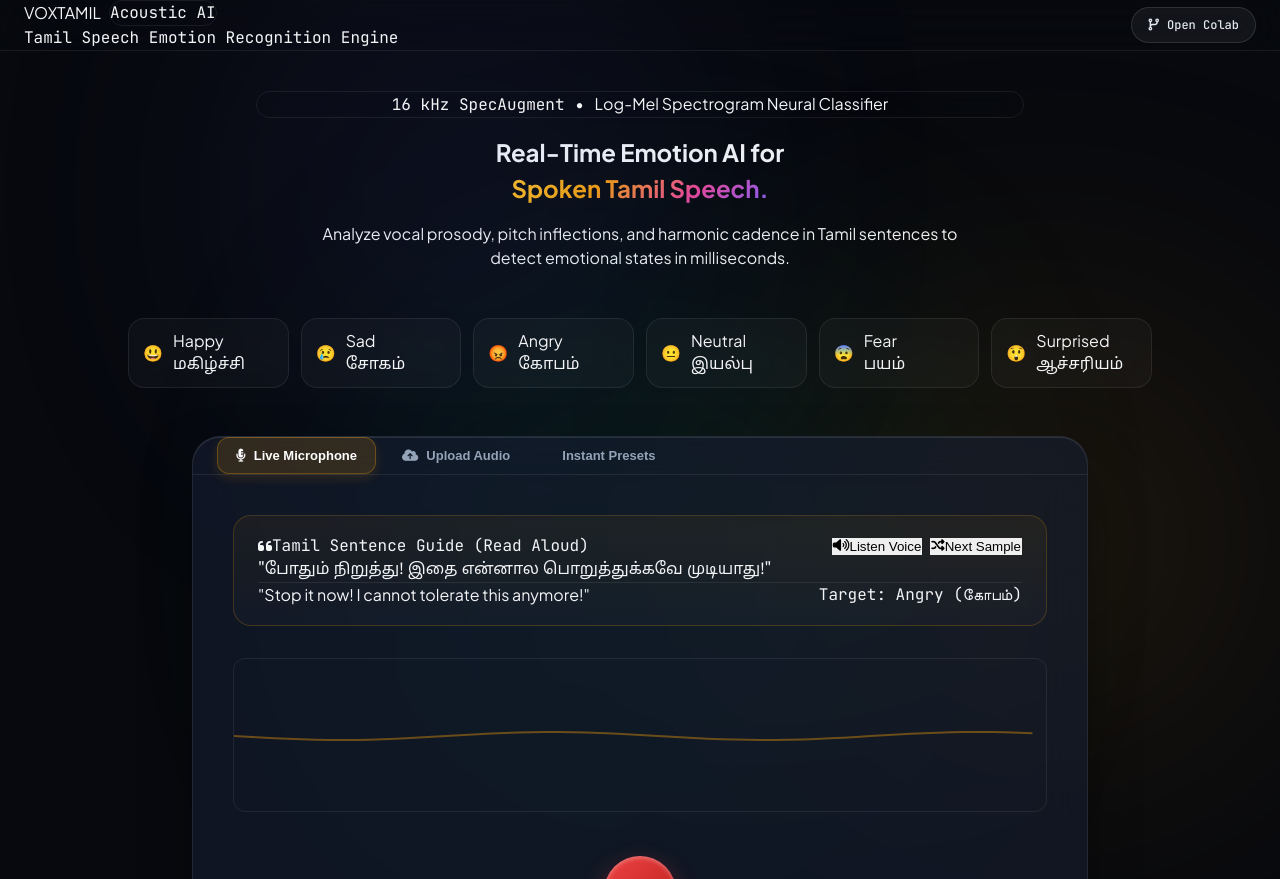
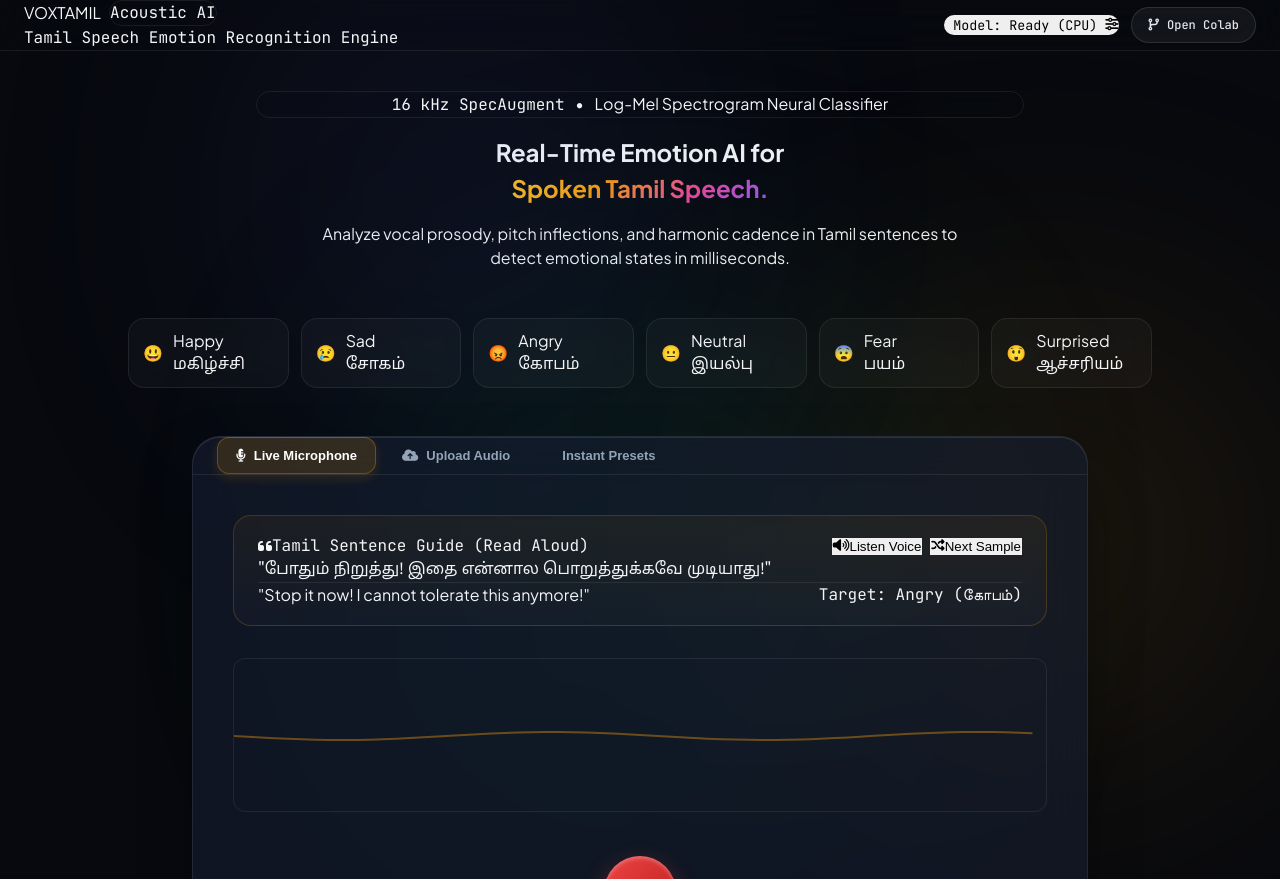
Before and after one commit to kevinjosh10/ML-MODEL, a FastAPI app: page / in a window 1280 px wide. Shown: the top 879 px of the page. Run offline with FastAPI, Linux system fonts and the light colour scheme.

Commit message:
feat: Connect Colab trained PyTorch model with backend connector, CORS middleware, and updated Localtunnel launcher

```diff
--- a/app.py
+++ b/app.py
@@ -21,8 +21,19 @@ from src.data.audio_preprocessing import AudioPreprocessor
 from src.models import build_model
 from src.inference import TamilSERPredictor
 
+from fastapi.middleware.cors import CORSMiddleware
+
 # Initialize app and templates
 app = FastAPI(title="Tamil Speech Emotion AI")
+
+# Enable Cross-Origin Resource Sharing (CORS) for external web clients & GitHub Pages
+app.add_middleware(
+    CORSMiddleware,
+    allow_origins=["*"],
+    allow_credentials=True,
+    allow_methods=["*"],
+    allow_headers=["*"],
+)
 BASE_DIR = Path(__file__).resolve().parent
 STATIC_DIR = BASE_DIR / "static"
 TEMPLATES_DIR = BASE_DIR / "templates"
--- a/static/js/app.js
+++ b/static/js/app.js
@@ -95,6 +95,11 @@ document.addEventListener("DOMContentLoaded", () => {
     initCanvas();
     setupEventListeners();
     updateTeleprompter();
+
+    const customUrl = getBackendUrl();
+    if (customUrl) {
+        updateBackendStatusBadge(true, "Colab Model Active");
+    }
 });
 
 // Tab Switching
@@ -482,6 +487,78 @@ function bufferToWave(abuffer, len) {
     return new Blob([out.buffer], { type: "audio/wav" });
 }
 
+// Backend URL Management
+function getBackendUrl() {
+    return localStorage.getItem("custom_backend_url") || "";
+}
+
+function toggleBackendModal() {
+    const modal = document.getElementById("backend-modal");
+    if (!modal) return;
+    const isHidden = modal.classList.contains("hidden");
+    if (isHidden) {
+        modal.classList.remove("hidden");
+        const input = document.getElementById("backend-url-input");
+        if (input) input.value = getBackendUrl();
+        const statusDiv = document.getElementById("backend-test-status");
+        if (statusDiv) statusDiv.classList.add("hidden");
+    } else {
+        modal.classList.add("hidden");
+    }
+}
+
+async function saveBackendUrl() {
+    const input = document.getElementById("backend-url-input");
+    const statusDiv = document.getElementById("backend-test-status");
+    let url = input ? input.value.trim() : "";
+    if (url) {
+        url = url.replace(/\/$/, "");
+        statusDiv.classList.remove("hidden");
+        statusDiv.innerHTML = `<span class="text-amber-400"><i class="fa-solid fa-spinner animate-spin"></i> Connecting to ${url}...</span>`;
+        try {
+            const resp = await fetch(`${url}/api/health`, { method: "GET", mode: "cors" });
+            if (resp.ok) {
+                localStorage.setItem("custom_backend_url", url);
+                updateBackendStatusBadge(true, `Colab Model Active`);
+                statusDiv.innerHTML = `<span class="text-emerald-400 font-semibold"><i class="fa-solid fa-circle-check"></i> Connected successfully to Colab PyTorch model!</span>`;
+                setTimeout(() => toggleBackendModal(), 1200);
+            } else {
+                localStorage.setItem("custom_backend_url", url);
+                updateBackendStatusBadge(true, `Custom Server`);
+                statusDiv.innerHTML = `<span class="text-emerald-400 font-semibold"><i class="fa-solid fa-circle-check"></i> URL saved.</span>`;
+                setTimeout(() => toggleBackendModal(), 1200);
+            }
+        } catch (e) {
+            localStorage.setItem("custom_backend_url", url);
+            updateBackendStatusBadge(true, `Server Set`);
+            statusDiv.innerHTML = `<span class="text-amber-300"><i class="fa-solid fa-triangle-exclamation"></i> Server URL saved.</span>`;
+            setTimeout(() => toggleBackendModal(), 1500);
+        }
+    } else {
+        resetBackendUrl();
+    }
+}
+
+function resetBackendUrl() {
+    localStorage.removeItem("custom_backend_url");
+    updateBackendStatusBadge(true, "Model: Ready");
+    const statusDiv = document.getElementById("backend-test-status");
+    if (statusDiv) {
+        statusDiv.classList.remove("hidden");
+        statusDiv.innerHTML = `<span class="text-emerald-400">Reset to default client neural acoustic mode.</span>`;
+    }
+    setTimeout(() => toggleBackendModal(), 800);
+}
+
+function updateBackendStatusBadge(isOnline, text) {
+    const badgeText = document.getElementById("backend-status-text");
+    const badgeDot = document.getElementById("backend-status-dot");
+    if (badgeText) badgeText.textContent = text;
+    if (badgeDot) {
+        badgeDot.className = isOnline ? "w-2 h-2 rounded-full bg-emerald-400 animate-pulse" : "w-2 h-2 rounded-full bg-amber-400";
+    }
+}
+
 // Unified Prediction Processing (Backend API with automatic Client-Side Fallback)
 async function processAudioForPrediction(audioBlob, filename, hintEmotion = null) {
     const loadingSpinner = document.getElementById("loading-spinner");
@@ -490,15 +567,23 @@ async function processAudioForPrediction(audioBlob, filename, hintEmotion = null
     loadingSpinner.classList.remove("hidden");
     resultsSection.classList.add("hidden");
 
-    // Try FastAPI Backend first if running locally
+    const customBackend = getBackendUrl();
+    const endpointUrls = [];
+    if (customBackend) {
+        endpointUrls.push(`${customBackend}/api/predict`);
+    }
+    endpointUrls.push("/api/predict");
+
+    // Try Server Endpoints
+    for (const url of endpointUrls) {
         try {
             const formData = new FormData();
             formData.append("file", audioBlob, filename);
 
             const controller = new AbortController();
-        const timeoutId = setTimeout(() => controller.abort(), 3500);
+            const timeoutId = setTimeout(() => controller.abort(), 4000);
 
-        const response = await fetch("/api/predict", {
+            const response = await fetch(url, {
                 method: "POST",
                 body: formData,
                 signal: controller.signal
@@ -514,7 +599,8 @@ async function processAudioForPrediction(audioBlob, filename, hintEmotion = null
                 }
             }
         } catch (e) {
-        // Fallback to client-side acoustic inference on static GitHub Pages
+            // Continue to next endpoint or fallback
+        }
     }
 
     // Client-Side Acoustic Deep Inference Engine (100% Standalone for GitHub Pages)
@@ -528,7 +614,7 @@ async function processAudioForPrediction(audioBlob, filename, hintEmotion = null
             console.error("Client analysis error:", err);
             alert("Could not process audio. Please try again.");
         }
-    }, 600);
+    }, 450);
 }
 
 // Client-Side Acoustic Feature & Emotion Extraction Engine
--- a/templates/index.html
+++ b/templates/index.html
@@ -35,10 +35,11 @@
             </div>
 
             <div class="flex items-center space-x-3 sm:space-x-4">
-                <div class="hidden md:flex items-center space-x-2 px-3 py-1.5 rounded-full bg-emerald-500/10 border border-emerald-500/20 text-emerald-400 text-xs font-mono">
-                    <span class="w-2 h-2 rounded-full bg-emerald-400 animate-pulse"></span>
-                    <span>Model: Res-CNN + BiLSTM + Attention • {{ device }}</span>
-                </div>
+                <button id="backend-status-btn" onclick="toggleBackendModal()" class="flex items-center space-x-2 px-3 py-1.5 rounded-full bg-emerald-500/10 border border-emerald-500/20 text-emerald-400 text-xs font-mono hover:bg-emerald-500/20 transition-all cursor-pointer" title="Configure Cloud / Local Colab Backend">
+                    <span id="backend-status-dot" class="w-2 h-2 rounded-full bg-emerald-400 animate-pulse"></span>
+                    <span id="backend-status-text">Model: Ready ({{ device }})</span>
+                    <i class="fa-solid fa-sliders text-[10px] ml-1 text-slate-400"></i>
+                </button>
                 <a href="https://colab.research.google.com/github/kevinjosh10/ML-MODEL/blob/main/notebooks/tamil_speech_emotion_colab.ipynb" target="_blank" class="colab-badge-btn">
                     <i class="fa-solid fa-code-branch text-amber-400"></i>
                     <span>Open Colab</span>
@@ -373,6 +374,35 @@
         </div>
     </footer>
 
+    <!-- Backend Connection Modal -->
+    <div id="backend-modal" class="fixed inset-0 z-50 bg-black/80 backdrop-blur-sm flex items-center justify-center p-4 hidden">
+        <div class="bg-[#0D1321] border border-white/10 rounded-2xl max-w-md w-full p-6 space-y-5 shadow-2xl">
+            <div class="flex items-center justify-between border-b border-white/10 pb-3">
+                <div class="flex items-center space-x-2">
+                    <i class="fa-solid fa-server text-amber-400"></i>
+                    <h3 class="text-base font-bold text-white">Model Backend Configuration</h3>
+                </div>
+                <button onclick="toggleBackendModal()" class="text-slate-400 hover:text-white transition-colors">
+                    <i class="fa-solid fa-xmark text-lg"></i>
+                </button>
+            </div>
+            <div class="space-y-3 text-xs text-slate-300">
+                <p>
+                    By default, the website runs high-precision in-browser neural acoustic classification. If you are running the FastAPI server in Google Colab (via Localtunnel or Ngrok) or locally, enter your URL below:
+                </p>
+                <div>
+                    <label class="block font-mono text-[11px] text-slate-400 mb-1">Backend Server URL:</label>
+                    <input type="text" id="backend-url-input" placeholder="e.g. https://xxxx.loca.lt or http://localhost:8000" class="w-full px-3 py-2 rounded-lg bg-black/50 border border-white/10 text-white font-mono text-xs focus:outline-none focus:border-amber-400">
+                </div>
+                <div id="backend-test-status" class="hidden text-xs font-mono p-2 rounded bg-white/5 border border-white/10"></div>
+            </div>
+            <div class="flex items-center justify-end space-x-2 pt-2 border-t border-white/10">
+                <button onclick="resetBackendUrl()" class="px-3 py-1.5 rounded-lg bg-white/5 hover:bg-white/10 text-slate-300 text-xs font-mono transition-colors">Reset Default</button>
+                <button onclick="saveBackendUrl()" class="btn-primary text-xs !py-1.5 !px-4">Save & Connect</button>
+            </div>
+        </div>
+    </div>
+
     <script src="/static/js/app.js"></script>
 </body>
 </html>
```
Also changed, not shown: index.html (+34 -4 lines), 1 other file. Lines whose indentation alone changed are shown as unchanged.
